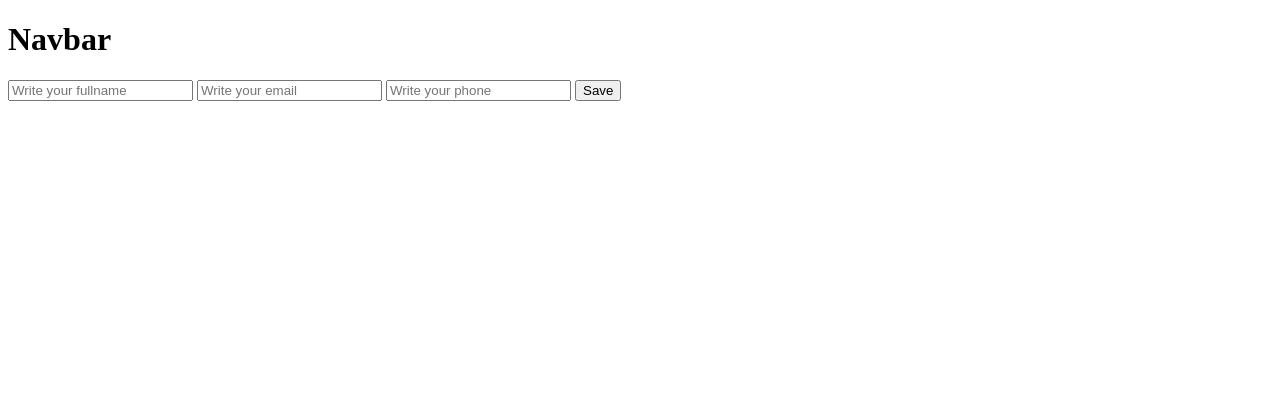
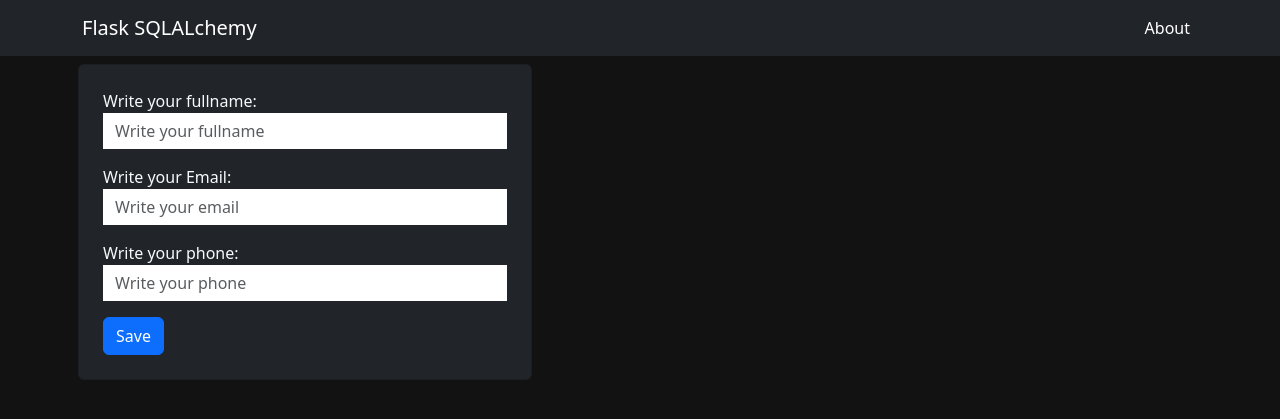
Before and after one commit to RonaldoDairo/slqAlchemy-python-html, a Flask app: page / in a window 1280 px wide. Shown: the top 419 px of the page. Run offline with Flask 3, Linux system fonts and the light colour scheme.

Commit message:
a little of style

```diff
--- /dev/null
+++ b/static/css/main.css
@@ -0,0 +1,7 @@
+body {
+    background-color: #121212;
+}
+
+.bg-black {
+    background-color: #090909;
+}
--- a/templates/index.html
+++ b/templates/index.html
@@ -10,37 +10,37 @@
     <title>Document</title>
 </head>
 <body>
-    {% with messages = get_flashed_messages() %}
 
-        {% if messages%}
-            {% for message in messages %}
-                {{message}}
-            {% endfor %}
-        {% endif %}
 
-    {% endwith %}
-    <form action="/new" method="POST">
-        <input type="text" name="fullname" placeholder="Write your fullname" />
-        <input type="text" name="email" placeholder="Write your email"/>
-        <input type="text" name="phone" placeholder="Write your phone"/>
 
-        <button>Save</button>
-    </form>
+        <div class="row">
+            <div class="col-md-5">
+                {% include 'partials/_message.html'%}
+                {% include 'partials/_contactForm.html' %}
+            </div>
 
-    <div>
+        <div class="col-md-7">
+
                     {% for contact in contacts %}
-        <div>
+                <div class="card mb-1 text-white bg-dark">
+                    <div class="card-body">
+                        <div class="d-flex justify-content-between">
                             <h5>{{contact.fullname}}</h5>
                             <div>
-                <a href="{{url_for('contacts.update', id=contact.id)}}">update</a>
-                <a href="{{url_for('contacts.delete',id=contact.id)}}">delete</a>
+                                <a href="{{url_for('contacts.update', id=contact.id)}}"
+                                class="btn bg-black text-white btn-sm rounded-0">update</a>
+                                <a href="{{url_for('contacts.delete',id=contact.id)}}"
+                                class="btn btn-danger btn-sm rounded-0">delete</a>
+                            </div>
                         </div>
                             <p>{{contact.email}}</p>
                             <p>{{contact.phone}}</p>
                     </div>
+                </div>
                     {% endfor %}
+
         </div>
-
+    </div>
 </body>
 </html>
 {%endblock%}
--- a/templates/layout.html
+++ b/templates/layout.html
@@ -5,11 +5,18 @@
     <meta http-equiv="X-UA-Compatible" content="IE=edge">
     <meta name="viewport" content="width=device-width, initial-scale=1.0">
     <title>Flask SQLALchemy CRUD</title>
+    <link href="https://cdn.jsdelivr.net/npm/bootstrap@5.3.0-alpha3/dist/css/bootstrap.min.css" rel="stylesheet" integrity="sha384-KK94CHFLLe+nY2dmCWGMq91rCGa5gtU4mk92HdvYe+M/SXH301p5ILy+dN9+nJOZ" crossorigin="anonymous">
+    <link rel="stylesheet" href="{{url_for('static', filename='css/main.css')}}">
 </head>
 <body>
-    <h1>Navbar</h1>
-    {% block content %}
+    {% include('partials/_navbar.html') %}
 
-    {%endblock%}
+    <div class="container p-2">
+        {% block content %}
+        {%endblock%}
+    </div>
+
+
+    <script src="https://cdn.jsdelivr.net/npm/bootstrap@5.3.0-alpha3/dist/js/bootstrap.bundle.min.js" integrity="sha384-ENjdO4Dr2bkBIFxQpeoTz1HIcje39Wm4jDKdf19U8gI4ddQ3GYNS7NTKfAdVQSZe" crossorigin="anonymous"></script>
 </body>
 </html>
--- /dev/null
+++ b/templates/partials/_contactForm.html
@@ -0,0 +1,30 @@
+<form action="/new" method="POST" class="card  bg-dark text-light">
+
+        <div class="card-body p-4">
+            <div class="mb-3">
+                <label for="fullname">Write your fullname:</label>
+                <input type="text"
+                name="fullname"
+                placeholder="Write your fullname"
+                class="form-control rounded-0  border-0 text-white " />
+            </div>
+            <div class="mb-3">
+                <label for="email">Write your Email:</label>
+                <input type="text"
+                name="email"
+                placeholder="Write your email"
+                class="form-control rounded-0  border-0 text-white "/>
+            </div>
+            <div class="mb-3">
+                <label for="phone">Write your phone:</label>
+                <input type="text"
+                name="phone"
+                placeholder="Write your phone"
+                class="form-control rounded-0  border-0 text-white "/>
+            </div>
+
+            <button class="btn btn-primary">Save</button>
+
+        </div>
+
+</form>
--- /dev/null
+++ b/templates/partials/_message.html
@@ -0,0 +1,12 @@
+{% with messages = get_flashed_messages() %}
+
+        {% if messages%}
+            {% for message in messages %}
+                    <div class="alert alert-danger alert-dismissible fade show" role="alert">
+                                {{message}}
+                                <button type="button" class="btn-close" data-bs-dismiss="alert" aria-label="Close"></button>
+                    </div>
+            {% endfor %}
+        {% endif %}
+
+    {% endwith %}
--- /dev/null
+++ b/templates/partials/_navbar.html
@@ -0,0 +1,15 @@
+<nav class="navbar navbar-expand-lg nav-dark bg-dark ">
+    <div class="container">
+      <a class="navbar-brand text-white" href="/">Flask SQLALchemy</a>
+      <button class="navbar-toggler" type="button" data-bs-toggle="collapse" data-bs-target="#navbarNav" aria-controls="navbarNav" aria-expanded="false" aria-label="Toggle navigation">
+        <span class="navbar-toggler-icon"></span>
+      </button>
+      <div class="collapse navbar-collapse" id="navbarNav">
+        <ul class="navbar-nav ms-auto">
+          <li class="nav-item">
+            <a class="nav-link text-white" aria-current="page" href="/about">About</a>
+          </li>
+        </ul>
+      </div>
+    </div>
+  </nav>
```
Also changed, not shown: templates/update.html (+36 -6 lines). Lines whose indentation alone changed are shown as unchanged.
